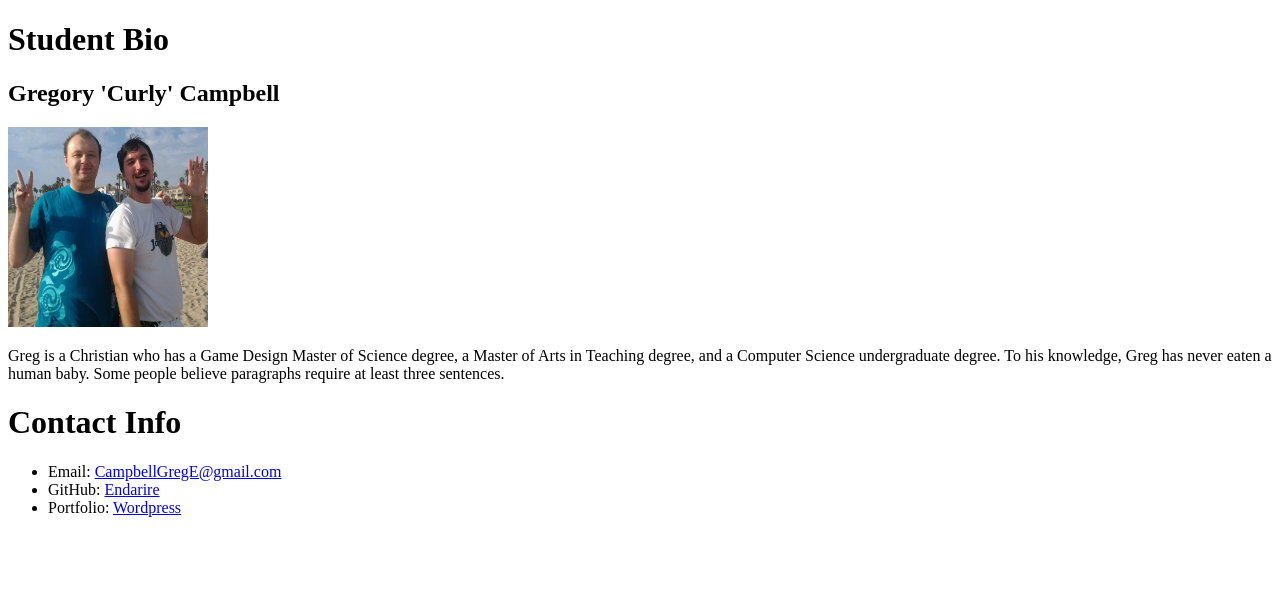
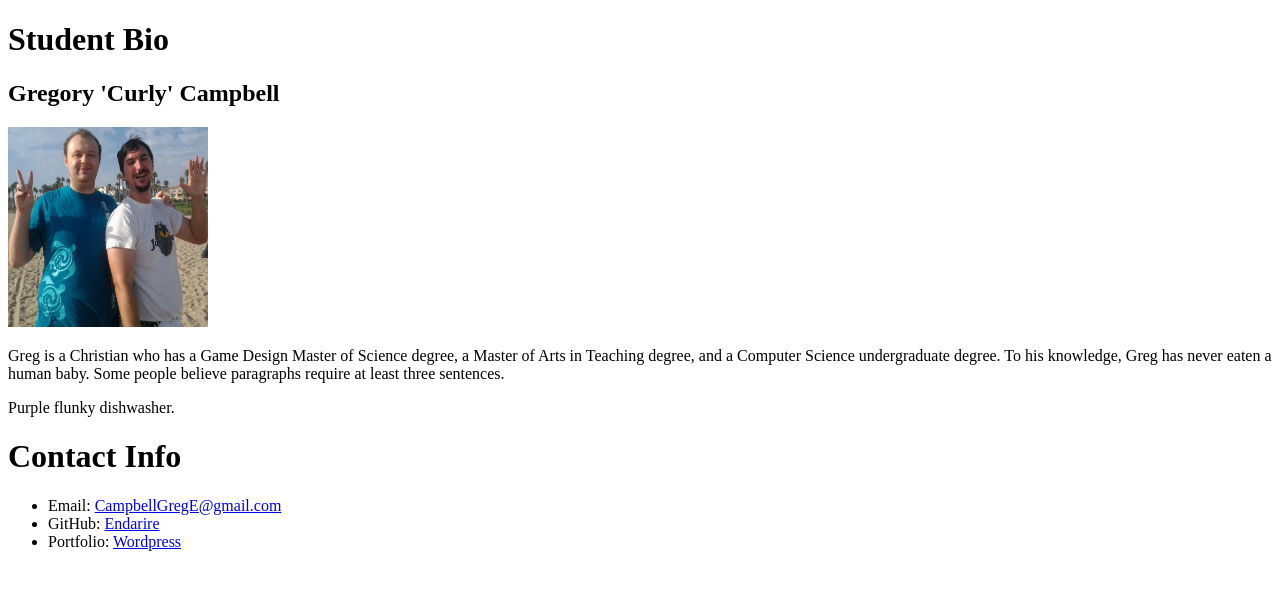
Before and after one commit to Endarire/BasicHTMSite, a plain HTML site: page index.htm in a window 1280 px wide. Drawn offline with Linux system fonts and the light colour scheme.

Commit message:
Added 'Purple flunky dishwasher.'

```diff
--- a/index.htm
+++ b/index.htm
@@ -9,6 +9,7 @@
         <h2>Gregory 'Curly' Campbell</h2>
         <img src="GECPic.png" alt="GEC Pic" style="width:200px;height:200px;">
     <p>Greg is a Christian who has a Game Design Master of Science degree, a Master of Arts in Teaching degree, and a Computer Science undergraduate degree.  To his knowledge, Greg has never eaten a human baby.  Some people believe paragraphs require at least three sentences.</p>
+    <p>Purple flunky dishwasher.</p>
 
     <h1>Contact Info</h1>
     <ul>
```
